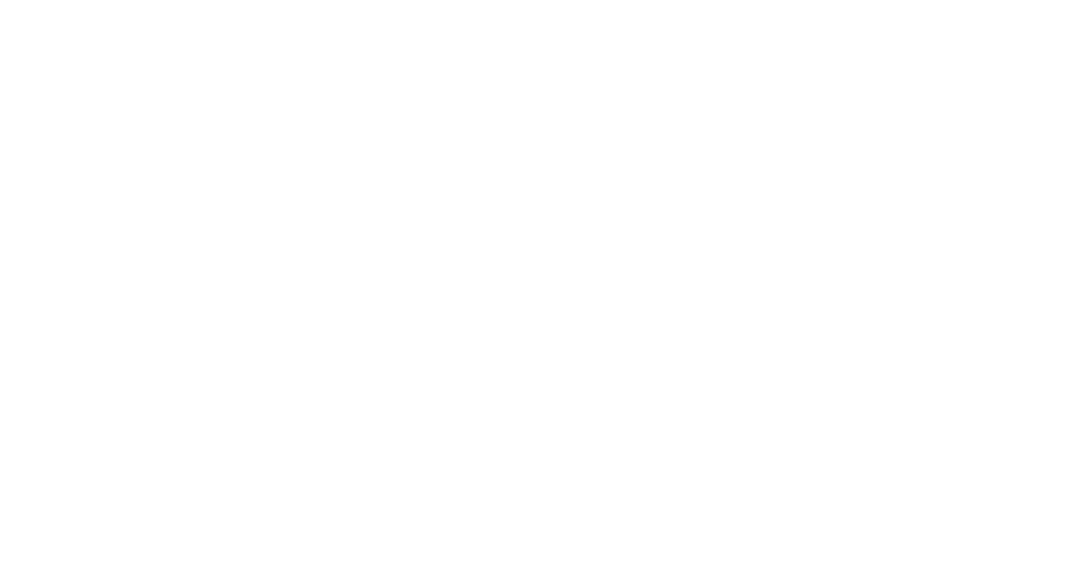
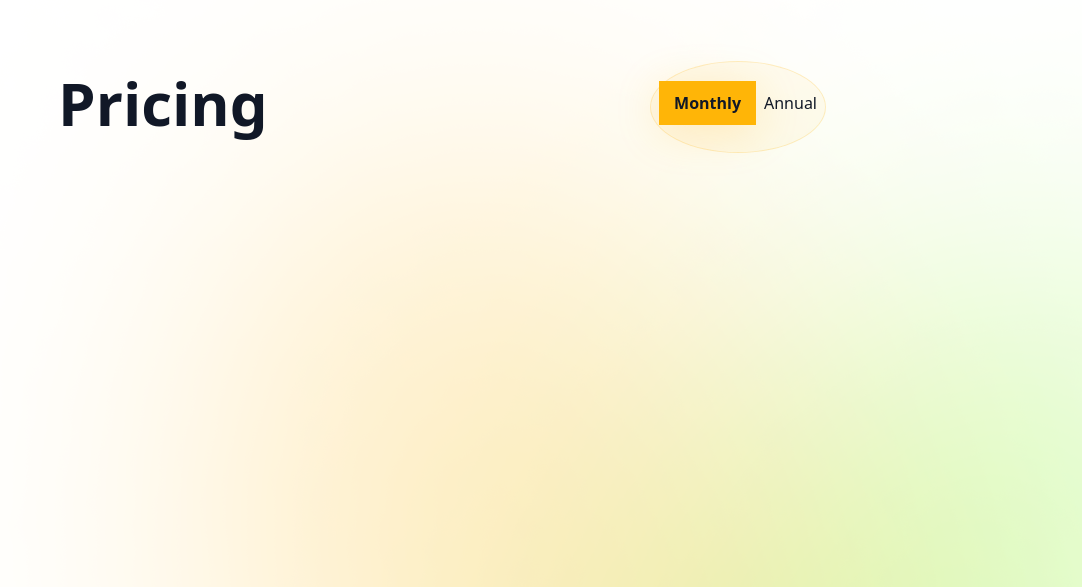
Before and after one commit to cryptodev1990/vue-test, a Vue app: page / in a window 1280 px wide. Shown: the part 6953-7540 px from the top of the page, without its empty margins (198-1280 px from the left). Before the commit the page ends 6874 px from the top, so only its background shows below. Built offline with nearby package versions, Linux system fonts and the light colour scheme.

Commit message:
Pricing start

```diff
--- a/src/App.vue
+++ b/src/App.vue
@@ -3,6 +3,7 @@
     <StartPage />
     <Landing />
     <PodPlatforms />
+    <PricingComponent />
   </div>
 </template>
 
@@ -10,13 +11,15 @@
 import StartPage from "./components/StartPage.vue";
 import Landing from './components/Landing.vue';
 import PodPlatforms from "./components/PodPlatforms.vue";
+import PricingComponent from "./components/Pricing.vue";
 
 export default {
   name: 'App',
   components: {
     StartPage,
     Landing,
-    PodPlatforms
+    PodPlatforms,
+    PricingComponent,
   },
 }
 </script>
--- a/src/components/Landing/StatisticsDetail.vue
+++ b/src/components/Landing/StatisticsDetail.vue
@@ -27,8 +27,6 @@
         color: this.color,
       }
     }
-  },
-  created() {
   }
 }
 </script>
--- a/src/components/Pricing.vue
+++ b/src/components/Pricing.vue
@@ -1,20 +1,85 @@
 <template>
-  <div class="d-flex flex-column pricing-background gap-5">
-    <div class="d-flex justify-content-between align-items-center"></div>
+  <div class="d-flex pricing-background justify-content-center">
+    <div class="d-flex flex-column gap-5 pricing-width">
+      <div class="d-flex justify-content-between">
+        <h2 class="pricing-h1">Pricing</h2>
+        <div class="d-flex period-select gap-2 align-items-center">
+          <h5 :class="classMonthly" @click="handleMonthlyClick">Monthly</h5>
+          <h5 :class="classAnnual" @click="handleAnnualClick">Annual</h5>
+        </div>
+      </div>
+    </div>
   </div>
 </template>
 
 <script>
+let click = true;
 export default {
-  name: "PricingComponent"
+  name: 'PricingComponent',
+  data() {
+    return {
+      click: click,
+      classMonthly : click ? "clicked-text" : "unclicked-text",
+      classAnnual : click ? "unclicked-text" : "clicked-text",
+    }
+  },
+  methods: {
+    handleMonthlyClick () {
+      console.log(click)
+      click = true
+    },
+    handleAnnualClick () {
+      console.log(click)
+      click = false
+    }
+  },
 }
 </script>
 
 <style>
 .pricing-background {
-  background-image: url("../assets/PricingBackground.png");
+  background-image: url('../assets/PricingBackground.png');
   background-repeat: no-repeat;
   height: 1348px;
   padding-top: 140px;
+  width: 100%;
+}
+
+.pricing-width {
+  width: 60%;
+}
+
+.clicked-text {
+  padding: 10px 15px;
+  background: #ffb507;
+  box-shadow: 0px 7px 46px rgba(255, 181, 7, 0.2);
+  font-style: normal;
+  font-weight: 700;
+  font-size: 16px;
+  line-height: 24px;
+  color: #111827;
+}
+
+.unclicked-text {
+  font-style: normal;
+  font-weight: 500;
+  font-size: 16px;
+  line-height: 100%;
+  color: #111827;
+}
+
+.period-select {
+  background: rgba(255, 181, 7, 0.05);
+  border: 1px solid rgba(255, 181, 7, 0.2);
+  border-radius: 50%;
+  padding: 8px;
+}
+
+.pricing-h1 {
+  font-style: normal;
+  font-weight: 700;
+  font-size: 60px;
+  line-height: 140%;
+  color: #111827;
 }
 </style>
```
